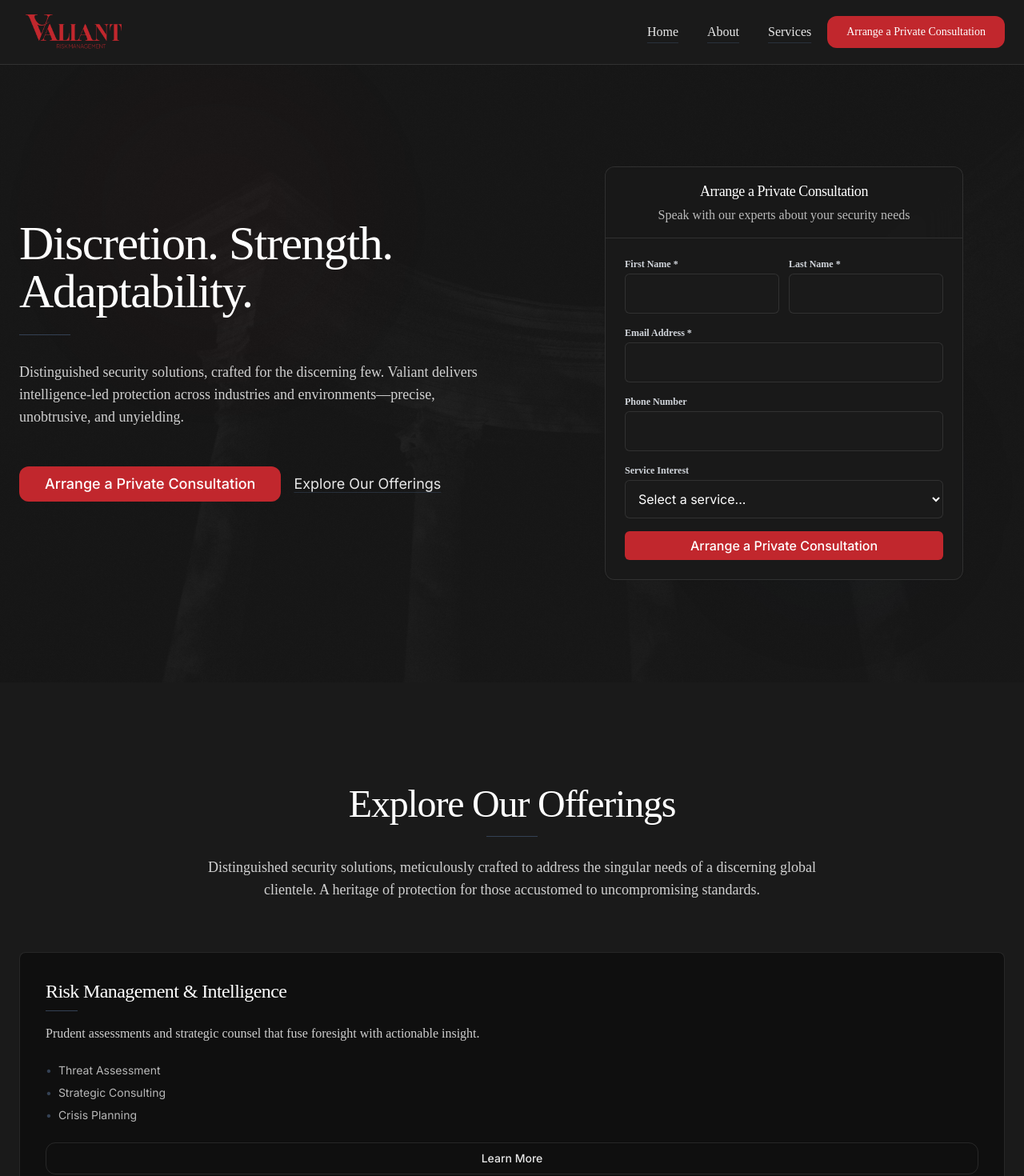
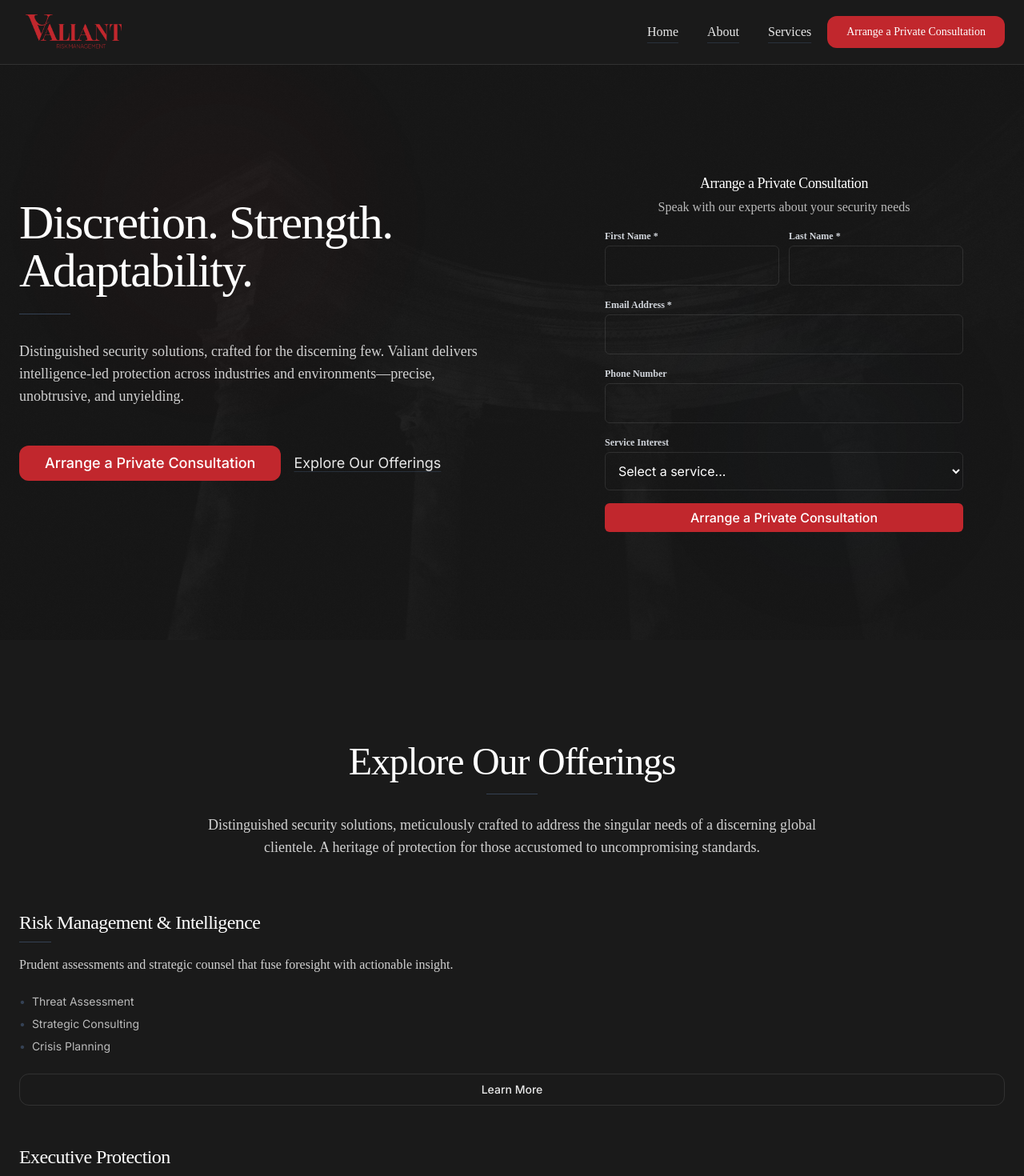
Before and after one commit to Joshua-Joseph1/valendor, a Next.js app: page / in a window 1280 px wide. Shown: the top 1470 px of the page at 80% size. Built offline with nearby package versions, Linux system fonts and the light colour scheme.

Commit message:
refactor(home): remove boxed cards and blend all sections with background

```diff
--- a/components/home/AboutSection.tsx
+++ b/components/home/AboutSection.tsx
@@ -71,7 +71,7 @@ const AboutSection = () => {
           </p>
         </motion.div>
 
-        <div className="grid grid-cols-1 lg:grid-cols-3 gap-8 max-w-7xl mx-auto">
+        <div className="grid grid-cols-1 lg:grid-cols-3 gap-12 max-w-7xl mx-auto">
           {principles.map((principle, index) => (
             <motion.div
               key={principle.title}
@@ -80,11 +80,8 @@ const AboutSection = () => {
               transition={{ duration: 0.8, delay: index * 0.2 }}
               className="group"
             >
-              <Card className="h-full bg-[#0f0f0f] backdrop-blur-xl border border-white/10 hover:border-white/20 transition-colors duration-300 overflow-hidden rounded-lg">
-                <div
-                  className={`h-2 bg-gradient-to-r ${principle.gradient}`}
-                ></div>
-                <CardContent className="p-8">
+              <div className="transition-colors duration-300">
+                <div className="p-0">
                   {/* Icon with luxury styling */}
 
                   {/* Content */}
@@ -115,8 +112,8 @@ const AboutSection = () => {
                       </motion.div>
                     ))}
                   </div>
-                </CardContent>
-              </Card>
+                </div>
+              </div>
             </motion.div>
           ))}
         </div>
--- a/components/home/CTASection.tsx
+++ b/components/home/CTASection.tsx
@@ -89,26 +89,24 @@ const CTASection = () => {
             </Link>
           </motion.div>
 
-          {/* Trust indicators */}
+          {/* Trust indicators - inline list */}
           <motion.div
             initial={{ opacity: 0, y: 30 }}
             whileInView={{ opacity: 1, y: 0 }}
             transition={{ duration: 0.8, delay: 0.6 }}
             viewport={{ once: true }}
-            className="grid grid-cols-1 md:grid-cols-3 gap-8 max-w-4xl mx-auto"
+            className="max-w-4xl mx-auto divide-y divide-white/10"
           >
-            <div className="bg-black/5 backdrop-blur-xl rounded-2xl p-6 border border-black/10 text-center">
-              <div className="text-3xl font-bold mb-2">24/7</div>
-              <div className="text-white/80 text-sm">Emergency Response</div>
-            </div>
-            <div className="bg-black/5 backdrop-blur-xl rounded-2xl p-6 border border-black/10 text-center">
-              <div className="text-3xl font-bold mb-2">50+</div>
-              <div className="text-white/80 text-sm">Countries Covered</div>
-            </div>
-            <div className="bg-black/5 backdrop-blur-xl rounded-2xl p-6 border border-black/10 text-center">
-              <div className="text-3xl font-bold mb-2">Global</div>
-              <div className="text-white/80 text-sm">Operations</div>
-            </div>
+            {[
+              { label: 'Emergency Response', value: '24/7' },
+              { label: 'Countries Covered', value: '50+' },
+              { label: 'Operations', value: 'Global' },
+            ].map((item) => (
+              <div key={item.label} className="flex items-center justify-between py-4">
+                <div className="text-white/80 font-[ui-sans-serif]">{item.label}</div>
+                <div className="text-white font-[ui-serif] tracking-tight text-lg">{item.value}</div>
+              </div>
+            ))}
           </motion.div>
 
           {/* Bottom accent */}
--- a/components/home/HeroSection.tsx
+++ b/components/home/HeroSection.tsx
@@ -138,8 +138,8 @@ const HeroSection = ({ onScrollToServices }: HeroSectionProps) => {
             transition={{ duration: 0.8, delay: 0.3 }}
             className="xl:pl-8"
           >
-            <Card className="bg-[#1a1a1a]/90 backdrop-blur-xl border border-white/10 transition-colors duration-300 rounded-xl overflow-hidden max-w-md mx-auto mt-8">
-              <div className="bg-[#1a1a1a]/60 border-b border-white/10 p-4 text-white">
+            <Card className="bg-transparent border-0 shadow-none max-w-md mx-auto mt-8">
+              <div className="p-0 text-white">
                 <div className="text-center">
                   <h3 className="text-lg font-[ui-serif] tracking-tight mb-1">
                     Arrange a Private Consultation
@@ -150,7 +150,7 @@ const HeroSection = ({ onScrollToServices }: HeroSectionProps) => {
                 </div>
               </div>
 
-              <CardContent className="p-4 sm:p-6">
+              <CardContent className="p-0 pt-4">
                 <form onSubmit={handleSubmit} className="space-y-4">
                   <div className="grid grid-cols-1 sm:grid-cols-2 gap-3">
                     <div className="space-y-1">
@@ -163,7 +163,7 @@ const HeroSection = ({ onScrollToServices }: HeroSectionProps) => {
                           name="firstName"
                           value={formData.firstName}
                           onChange={handleInputChange}
-                          className="w-full px-3 py-3 border border-white/10 rounded-md focus-visible:outline focus-visible:outline-2 focus-visible:outline-[#C1272D] transition-colors duration-300 bg-[#1a1a1a] text-white placeholder-gray-500"
+                          className="w-full px-3 py-3 border border-white/10 rounded-md focus-visible:outline focus-visible:outline-2 focus-visible:outline-[#C1272D] transition-colors duration-300 bg-transparent text-white placeholder-gray-500"
                           required
                         />
                       </div>
@@ -177,7 +177,7 @@ const HeroSection = ({ onScrollToServices }: HeroSectionProps) => {
                         name="lastName"
                         value={formData.lastName}
                         onChange={handleInputChange}
-                        className="w-full px-3 py-3 border border-white/10 rounded-md focus-visible:outline focus-visible:outline-2 focus-visible:outline-[#C1272D] transition-colors duration-300 bg-[#1a1a1a] text-white placeholder-gray-500"
+                        className="w-full px-3 py-3 border border-white/10 rounded-md focus-visible:outline focus-visible:outline-2 focus-visible:outline-[#C1272D] transition-colors duration-300 bg-transparent text-white placeholder-gray-500"
                         required
                       />
                     </div>
@@ -193,7 +193,7 @@ const HeroSection = ({ onScrollToServices }: HeroSectionProps) => {
                         name="email"
                         value={formData.email}
                         onChange={handleInputChange}
-                        className="w-full px-3 py-3 border border-white/10 rounded-md focus-visible:outline focus-visible:outline-2 focus-visible:outline-[#C1272D] transition-colors duration-300 bg-[#1a1a1a] text-white placeholder-gray-500"
+                      className="w-full px-3 py-3 border border-white/10 rounded-md focus-visible:outline focus-visible:outline-2 focus-visible:outline-[#C1272D] transition-colors duration-300 bg-transparent text-white placeholder-gray-500"
                         required
                       />
                     </div>
@@ -209,7 +209,7 @@ const HeroSection = ({ onScrollToServices }: HeroSectionProps) => {
                         name="phone"
                         value={formData.phone}
                         onChange={handleInputChange}
-                        className="w-full px-3 py-3 border border-white/10 rounded-md focus-visible:outline focus-visible:outline-2 focus-visible:outline-[#C1272D] transition-colors duration-300 bg-[#1a1a1a] text-white placeholder-gray-500"
+                        className="w-full px-3 py-3 border border-white/10 rounded-md focus-visible:outline focus-visible:outline-2 focus-visible:outline-[#C1272D] transition-colors duration-300 bg-transparent text-white placeholder-gray-500"
                       />
                     </div>
                   </div>
@@ -222,7 +222,7 @@ const HeroSection = ({ onScrollToServices }: HeroSectionProps) => {
                       name="service"
                       value={formData.service}
                       onChange={handleInputChange}
-                      className="w-full px-3 py-3 border border-white/10 rounded-md focus-visible:outline focus-visible:outline-2 focus-visible:outline-[#C1272D] transition-colors duration-300 bg-[#1a1a1a] text-white"
+                      className="w-full px-3 py-3 border border-white/10 rounded-md focus-visible:outline focus-visible:outline-2 focus-visible:outline-[#C1272D] transition-colors duration-300 bg-transparent text-white"
                     >
                       <option value="">Select a service...</option>
                       <option value="risk-management">
--- a/components/home/MissionVisionSection.tsx
+++ b/components/home/MissionVisionSection.tsx
@@ -43,9 +43,8 @@ const MissionVisionSection = () => {
             transition={{ duration: 0.8, delay: 0.2 }}
             className="group"
           >
-            <div className="h-full bg-[#0f0f0f] backdrop-blur-xl border border-white/10 hover:border-white/20 transition-colors duration-300 overflow-hidden rounded-lg">
-              <div className="h-2 bg-[#C1272D]"></div>
-              <div className="p-10">
+            <div className="h-full transition-colors duration-300">
+              <div className="p-0">
                 <div className="flex items-center mb-8">
                   <div className="bg-[#C1272D]/15 backdrop-blur-sm rounded-xl p-4 mr-6">
                     <Target className="h-10 w-10 text-[#C1272D]" />
@@ -96,9 +95,8 @@ const MissionVisionSection = () => {
             transition={{ duration: 0.8, delay: 0.4 }}
             className="group"
           >
-            <div className="h-full bg-[#0f0f0f] backdrop-blur-xl border border-white/10 hover:border-white/20 transition-colors duration-300 overflow-hidden rounded-lg">
-              <div className="h-2 bg-[#344154]"></div>
-              <div className="p-10">
+            <div className="h-full transition-colors duration-300">
+              <div className="p-0">
                 <div className="flex items-center mb-8">
                   <div className="bg-[#344154]/20 backdrop-blur-sm rounded-xl p-4 mr-6">
                     <TrendingUp className="h-10 w-10 text-[#344154]" />
--- a/components/home/ServicesSection.tsx
+++ b/components/home/ServicesSection.tsx
@@ -76,16 +76,16 @@ const ServicesSection = () => {
           </p>
         </motion.div>
 
-        <div className="grid grid-cols-1 gap-8">
+        <div className="grid grid-cols-1 gap-12">
           {services.map((service, index) => (
             <motion.div
               key={service.title}
               initial={{ opacity: 0, y: 50 }}
               animate={isServicesInView ? { opacity: 1, y: 0 } : {}}
               transition={{ duration: 0.8, delay: index * 0.1 }}
-              className="bg-[#0f0f0f] rounded-lg overflow-hidden border border-white/10 hover:border-white/20 transition-colors duration-300"
+              className="transition-colors duration-300"
             >
-              <div className="p-8 flex flex-col justify-between">
+              <div className="p-0 flex flex-col justify-between">
                 <div>
                   <h3 className="text-2xl font-[ui-serif] tracking-tight text-white mb-2">
                     {service.title}
```
